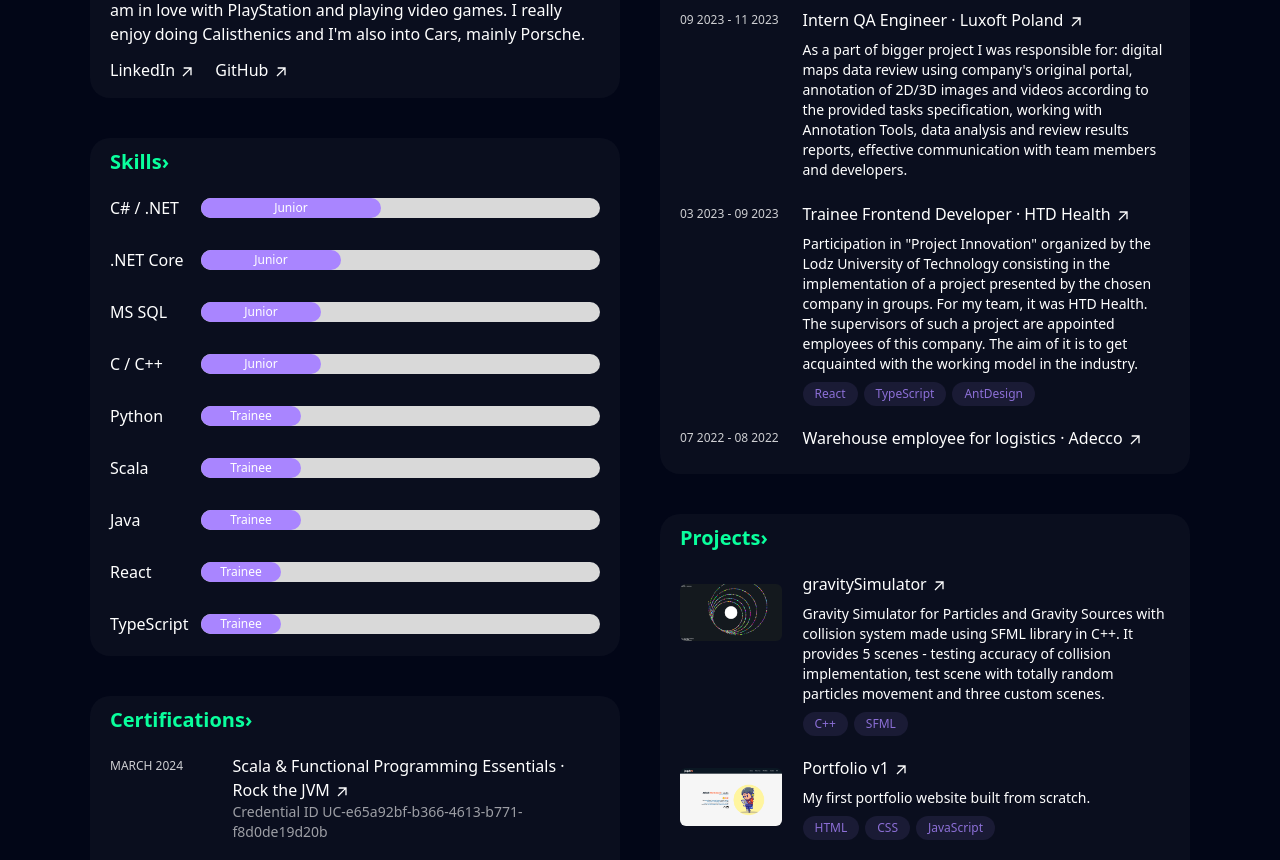
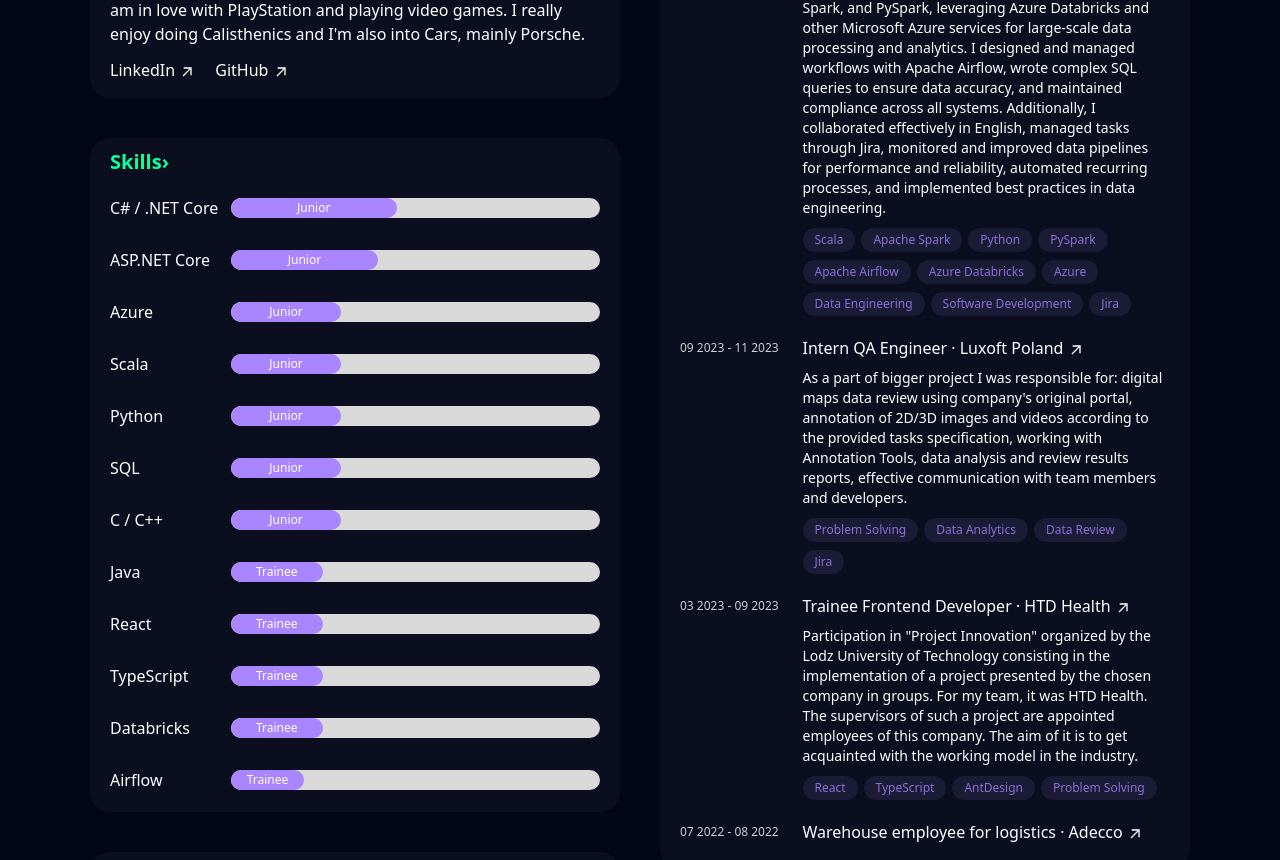
Before and after one commit to jaqubm/PortfolioV2, a React (Vite) app: page / in a window 1280 px wide. Shown: the part 660-1520 px from the top of the page. Built offline with nearby package versions, Linux system fonts and the light colour scheme.

Commit message:
Updated Skills and Work Experience

```diff
--- a/src/components/Skills.tsx
+++ b/src/components/Skills.tsx
@@ -13,15 +13,27 @@ const SkillInfos = () => (
       <div className="space-y-7 mb-1">
 
         <SkillInfo
-        skill="C# / .NET"
+        skill="C# / .NET Core"
         progress={ 45 } />
 
         <SkillInfo
-        skill=".NET Core"
-        progress={ 35 } />
+        skill="ASP.NET Core"
+        progress={ 40 } />
 
         <SkillInfo
-        skill="MS SQL"
+        skill="Azure"
+        progress={ 30 } />
+
+        <SkillInfo
+        skill="Scala"
+        progress={ 30 } />
+
+        <SkillInfo
+        skill="Python"
+        progress={ 30 } />
+
+        <SkillInfo
+        skill="SQL"
         progress={ 30 } />
 
         <SkillInfo
@@ -29,23 +41,23 @@ const SkillInfos = () => (
         progress={ 30 } />
 
         <SkillInfo
-        skill="Python"
-        progress={ 25 } />
-
-        <SkillInfo
-        skill="Scala"
-        progress={ 25 } />
-
-        <SkillInfo
         skill="Java"
         progress={ 25 } />
 
         <SkillInfo
         skill="React"
-        progress={ 20 } />
+        progress={ 25 } />
 
         <SkillInfo
         skill="TypeScript"
+        progress={ 25 } />
+
+        <SkillInfo
+        skill="Databricks"
+        progress={ 25 } />
+
+        <SkillInfo
+        skill="Airflow"
         progress={ 20 } />
 
       </div>
--- a/src/components/WorkExperience.tsx
+++ b/src/components/WorkExperience.tsx
@@ -18,8 +18,13 @@ const WorkExperience = () => (
         title="Data Engineering Trainee"
         company="P&G"
         isLink={ true }
-        skills={ ["Scala", "Apache Spark", "Python", "PySpark"] }>
-
+        skills={ ["Scala", "Apache Spark", "Python", "PySpark", "Apache Airflow", "Azure Databricks", "Azure", "Data Engineering", "Software Development", "Jira"] }>
+          As a Data Engineer, I was responsible for building and optimizing ETL pipelines using Scala, Python, Apache Spark,
+          and PySpark, leveraging Azure Databricks and other Microsoft Azure services for large-scale data processing and analytics.
+          I designed and managed workflows with Apache Airflow, wrote complex SQL queries to ensure data accuracy, and maintained
+          compliance across all systems. Additionally, I collaborated effectively in English, managed tasks through Jira,
+          monitored and improved data pipelines for performance and reliability, automated recurring processes,
+          and implemented best practices in data engineering.
         </DetailInfo>
 
         <DetailInfo
@@ -27,8 +32,11 @@ const WorkExperience = () => (
         link="https://www.luxoft.com/"
         title="Intern QA Engineer"
         company="Luxoft Poland"
-        isLink={ true }>
-          As a part of bigger project I was responsible for: digital maps data review using company's original portal, annotation of 2D/3D images and videos according to the provided tasks specification, working with Annotation Tools, data analysis and review results reports, effective communication with team members and developers.
+        isLink={ true }
+        skills={ ["Problem Solving", "Data Analytics", "Data Review", "Jira"] }>
+          As a part of bigger project I was responsible for: digital maps data review using company's original portal,
+          annotation of 2D/3D images and videos according to the provided tasks specification, working with Annotation Tools,
+          data analysis and review results reports, effective communication with team members and developers.
         </DetailInfo>
 
         <DetailInfo
@@ -37,8 +45,11 @@ const WorkExperience = () => (
         title="Trainee Frontend Developer"
         company="HTD Health"
         isLink={ true }
-        skills={ ["React", "TypeScript", "AntDesign"] }>
-          Participation in "Project Innovation" organized by the Lodz University of Technology consisting in the implementation of a project presented by the chosen company in groups. For my team, it was HTD Health. The supervisors of such a project are appointed employees of this company. The aim of it is to get acquainted with the working model in the industry.
+        skills={ ["React", "TypeScript", "AntDesign", "Problem Solving"] }>
+          Participation in "Project Innovation" organized by the Lodz University of Technology consisting in the
+          implementation of a project presented by the chosen company in groups. For my team, it was HTD Health.
+          The supervisors of such a project are appointed employees of this company. The aim of it is to
+          get acquainted with the working model in the industry.
         </DetailInfo>
 
         <DetailInfo
--- a/src/components/ui/IndividualSkill.tsx
+++ b/src/components/ui/IndividualSkill.tsx
@@ -3,7 +3,7 @@ type IndividualSkillProps = {
 }
 
 const IndividualSkill = ({ skill } : IndividualSkillProps) => (
-  <div className="h-fit flex items-center px-3 py-1 mr-1.5 mt-1.5 rounded-full bg-accent/10 text-accent/80 text-xs font-medium transition-transform hover:scale-110 cursor-pointer">
+  <div className="h-fit flex items-center px-3 py-1 mr-1.5 mt-2 rounded-full bg-accent/10 text-accent/80 text-xs font-medium transition-transform hover:scale-110 cursor-pointer">
     { skill }
   </div>
 )
--- a/src/components/ui/SkillInfo.tsx
+++ b/src/components/ui/SkillInfo.tsx
@@ -8,7 +8,7 @@ type SkillProps = {
 const SkillInfo = ({ skill, progress } : SkillProps) => (
   <div className="w-full flex items-center">
 
-    <h1 className="w-28">
+    <h1 className="w-40">
       { skill }
     </h1>
 
```
